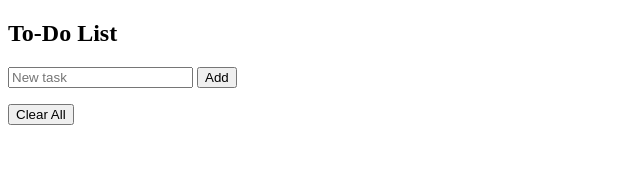
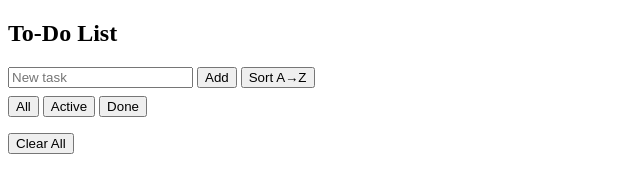
Before and after one commit to Abrarbut/resturant-page, a plain HTML site: page index.html in a window 1280 px wide. Shown: the whole page, without its empty margins (0-640 px from the left). Drawn offline with Linux system fonts and the light colour scheme.

Commit message:
refactor: update button elements for task management and improve code structure

```diff
--- a/index.html
+++ b/index.html
@@ -4,9 +4,17 @@
 <h2>To-Do List</h2>
 
 <input id="task" placeholder="New task">
-<button onclick="addTask()">Add</button>
+<button id="add">Add</button>
+<button id="sort">Sort A→Z</button>
+
+<div style="margin-top:8px;">
+	<button id="filter-all" class="filter-btn">All</button>
+	<button id="filter-active" class="filter-btn">Active</button>
+	<button id="filter-done" class="filter-btn">Done</button>
+</div>
+
 <ul id="list"></ul>
-<button onclick="clearAll()">Clear All</button>
+<button id="clear">Clear All</button>
 <div id="message" style="display:none;">Task saved!</div>
 
 <script src="javascript/index.js"></script>
--- a/javascript/index.js
+++ b/javascript/index.js
@@ -1,5 +1,5 @@
 let tasks = [];
-
+let count = 1;
 // Function to Display tasks
 function displayTasks() {
   let html = "";
```
